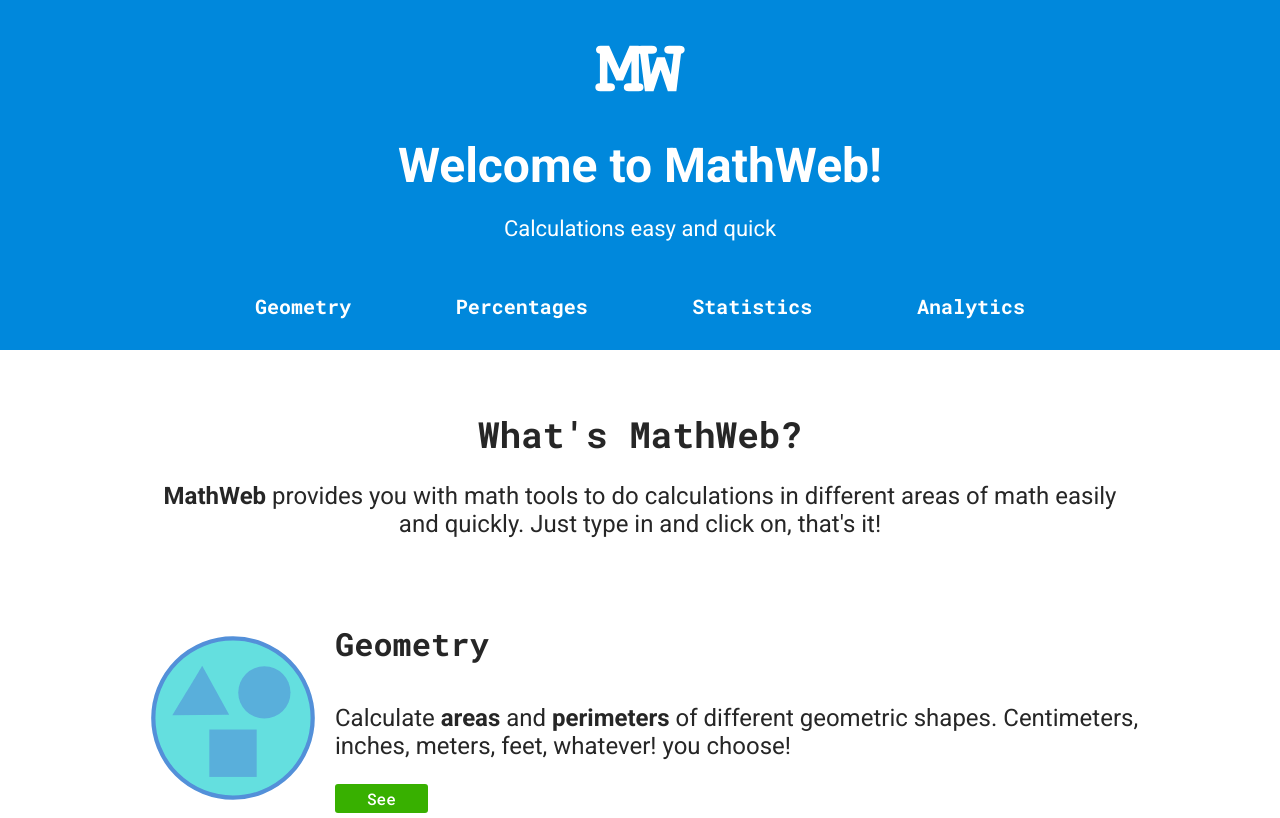
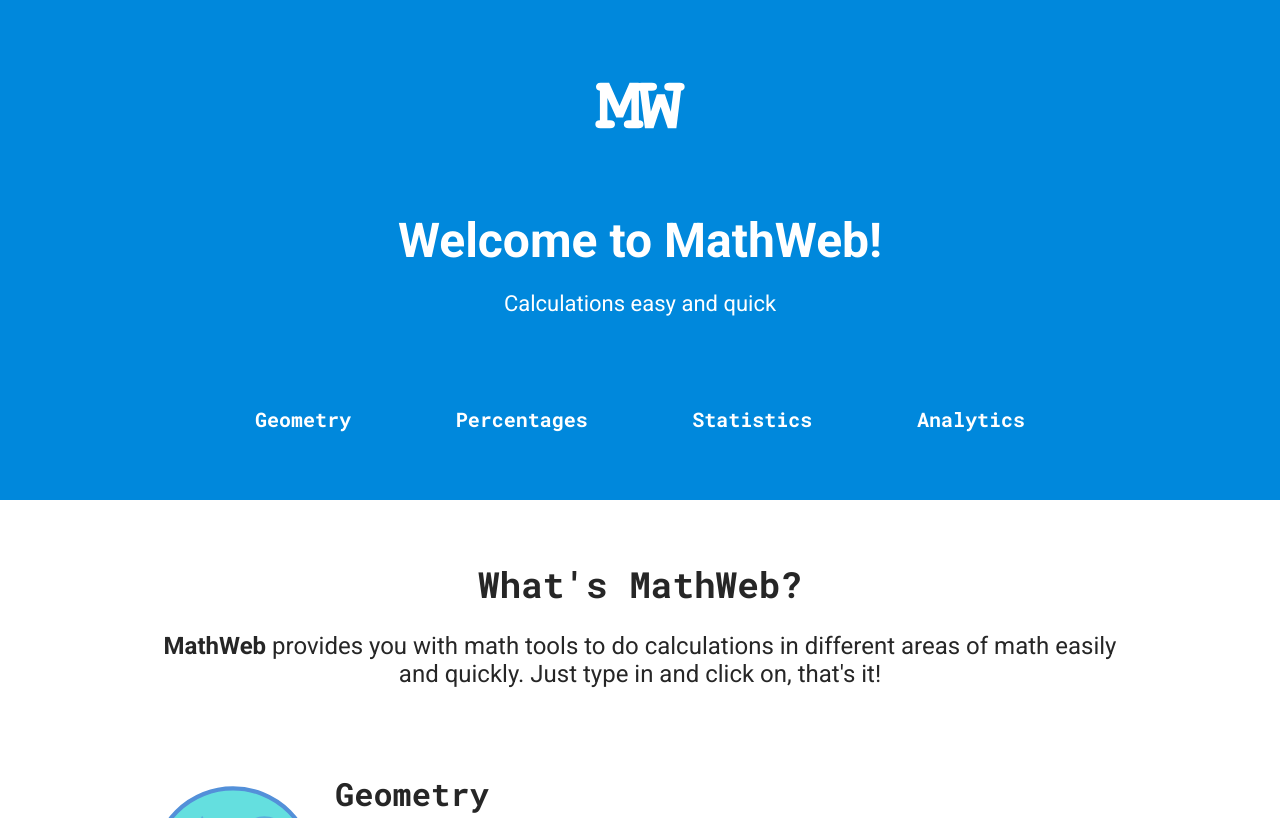
Before and after one commit to JosueMagnus12/mathweb, a plain HTML site: page index.html in a window 1280 px wide. Shown: the top 818 px of the page. Drawn offline with Linux system fonts and the light colour scheme.

Commit message:
media query added to fix the space distribution problem of the header in index.html (there wasn't enough room when the smartphone changed orientation)

```diff
--- a/styles/home.css
+++ b/styles/home.css
@@ -23,7 +23,7 @@ body {
 }
 
 .page-header {
-    height: min(60vh, 350px);
+    height: min(60vh, 500px);
 
     font-family: var(--roboto-font);
 
@@ -198,6 +198,13 @@ main {
     color: var(--header-text-color);
     border-radius: 3px;
 }
+
+@media (orientation: landscape) {
+    .page-header {
+        height: min(85vh, 500px);
+    }
+}
+
 /*Header*/
 @media (min-width: 700px) {
     .hamburger {
```
